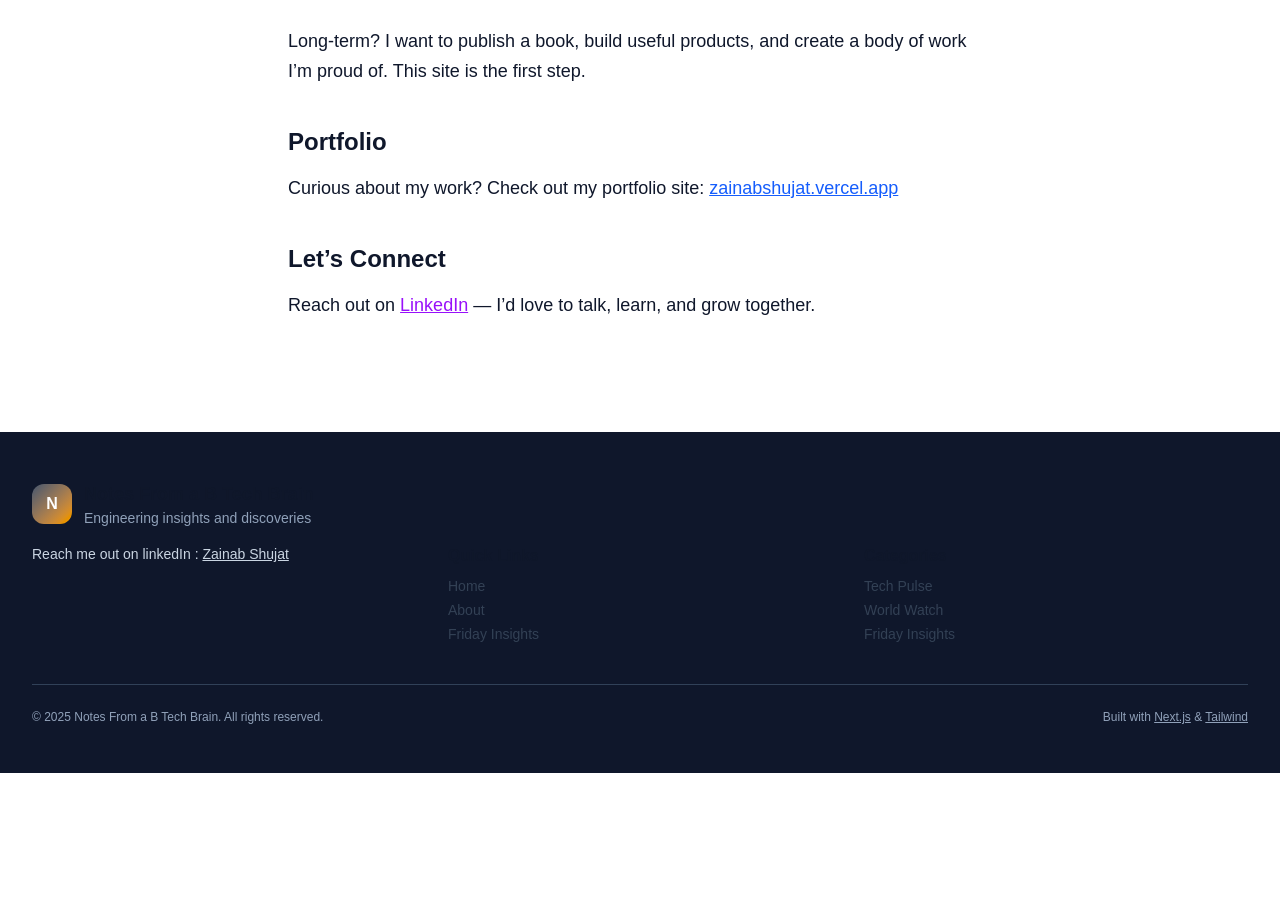
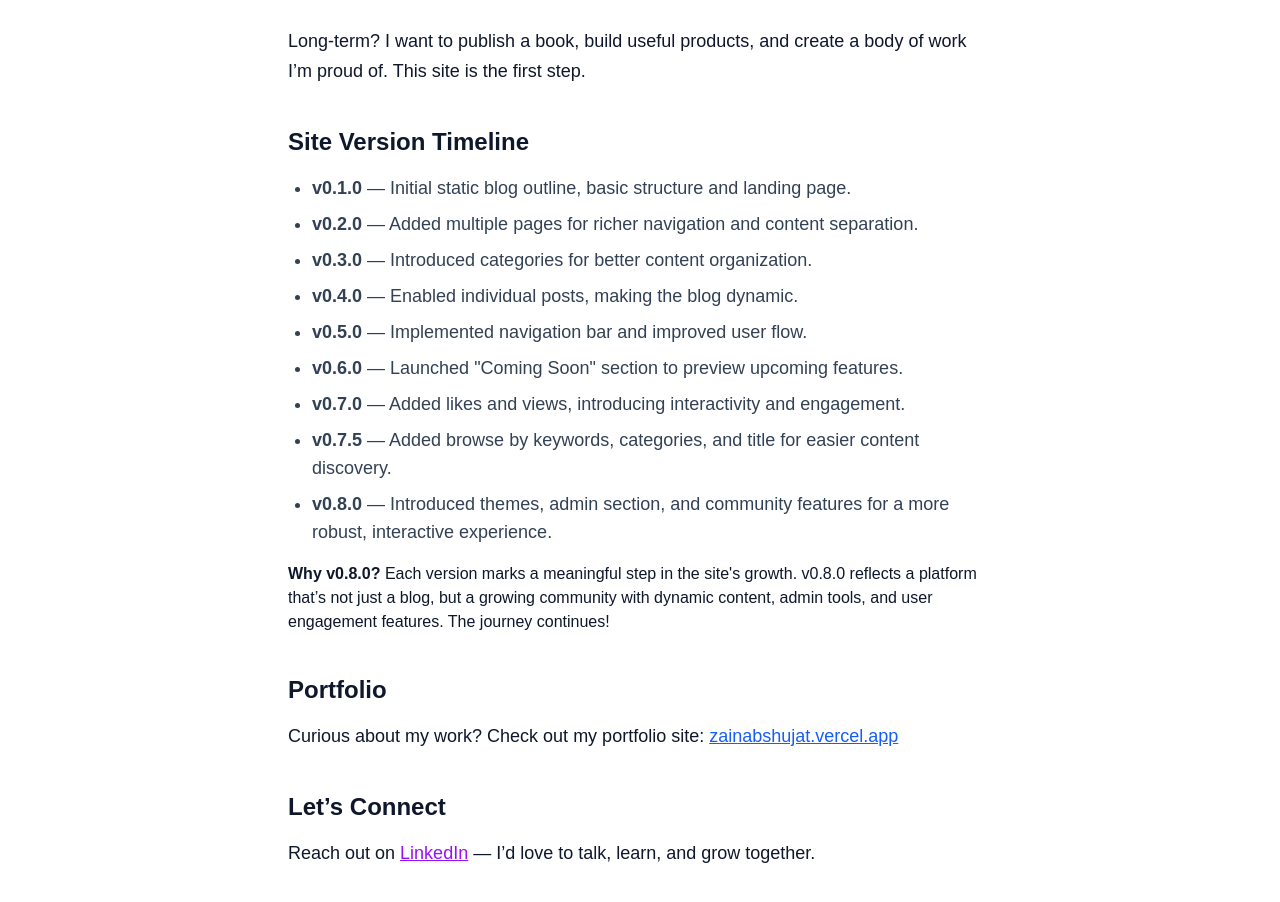
Before and after one commit to ZainabShujat/Btech-blog, a Next.js app: page /about in a window 1280 px wide. Shown: the part 801-1703 px from the top of the page. Before the commit the page ends 1574 px from the top, so only its background shows below. Built offline with nearby package versions, Linux system fonts and the light colour scheme; no server answers; the database is empty.

Commit message:
updated about page

```diff
--- a/app/about/page.tsx
+++ b/app/about/page.tsx
@@ -37,6 +37,23 @@ export default function AboutPage() {
         work I’m proud of. This site is the first step.
       </p>
 
+      <h2 className="text-2xl font-semibold mt-10 mb-4 text-slate-900 dark:text-slate-100">Site Version Timeline</h2>
+      <div className="mb-10">
+        <ul className="list-disc pl-6 space-y-2 text-slate-900 dark:text-slate-100 text-lg">
+          <li><span className="font-semibold">v0.1.0</span> — Initial static blog outline, basic structure and landing page.</li>
+          <li><span className="font-semibold">v0.2.0</span> — Added multiple pages for richer navigation and content separation.</li>
+          <li><span className="font-semibold">v0.3.0</span> — Introduced categories for better content organization.</li>
+          <li><span className="font-semibold">v0.4.0</span> — Enabled individual posts, making the blog dynamic.</li>
+          <li><span className="font-semibold">v0.5.0</span> — Implemented navigation bar and improved user flow.</li>
+          <li><span className="font-semibold">v0.6.0</span> — Launched "Coming Soon" section to preview upcoming features.</li>
+          <li><span className="font-semibold">v0.7.0</span> — Added likes and views, introducing interactivity and engagement.</li>
+          <li><span className="font-semibold">v0.7.5</span> — Added browse by keywords, categories, and title for easier content discovery.</li>
+          <li><span className="font-semibold">v0.8.0</span> — Introduced themes, admin section, and community features for a more robust, interactive experience.</li>
+        </ul>
+        <p className="text-slate-900 dark:text-slate-100 text-base mt-4">
+          <span className="font-semibold">Why v0.8.0?</span> Each version marks a meaningful step in the site's growth. v0.8.0 reflects a platform that’s not just a blog, but a growing community with dynamic content, admin tools, and user engagement features. The journey continues!
+        </p>
+      </div>
       <h2 className="text-2xl font-semibold mt-10 mb-4 text-slate-900 dark:text-slate-100">Portfolio</h2>
       <p className="text-lg text-slate-900 dark:text-slate-100 leading-relaxed mb-6">
         Curious about my work? Check out my portfolio site:
```
